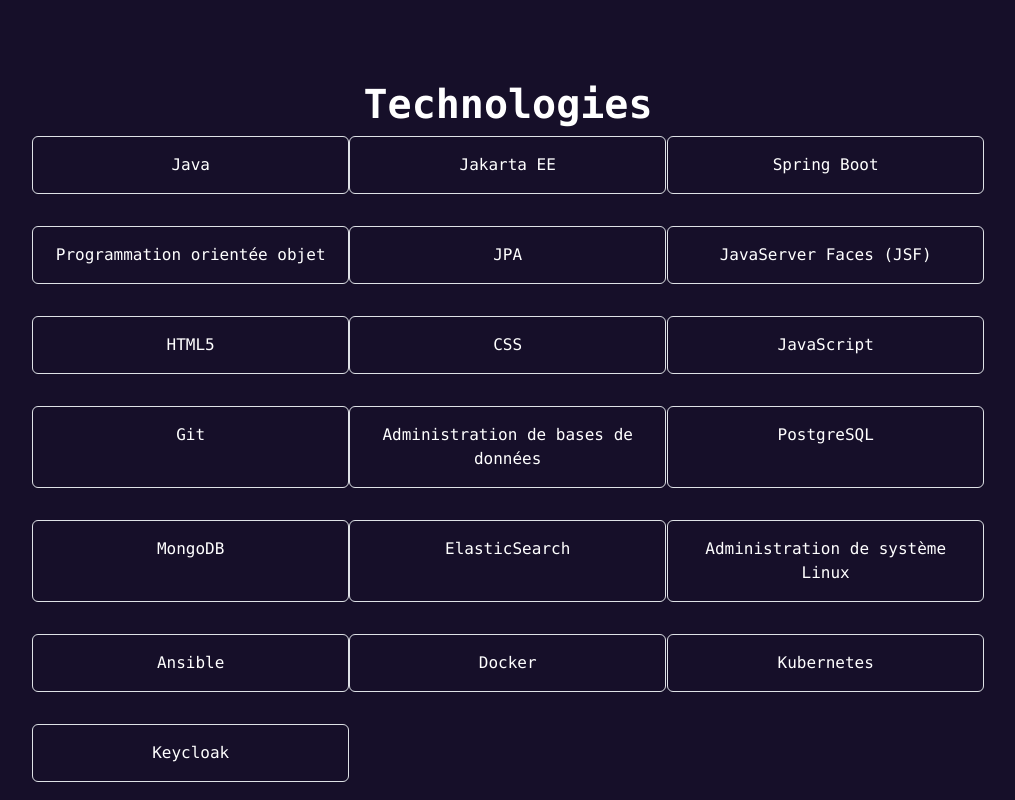
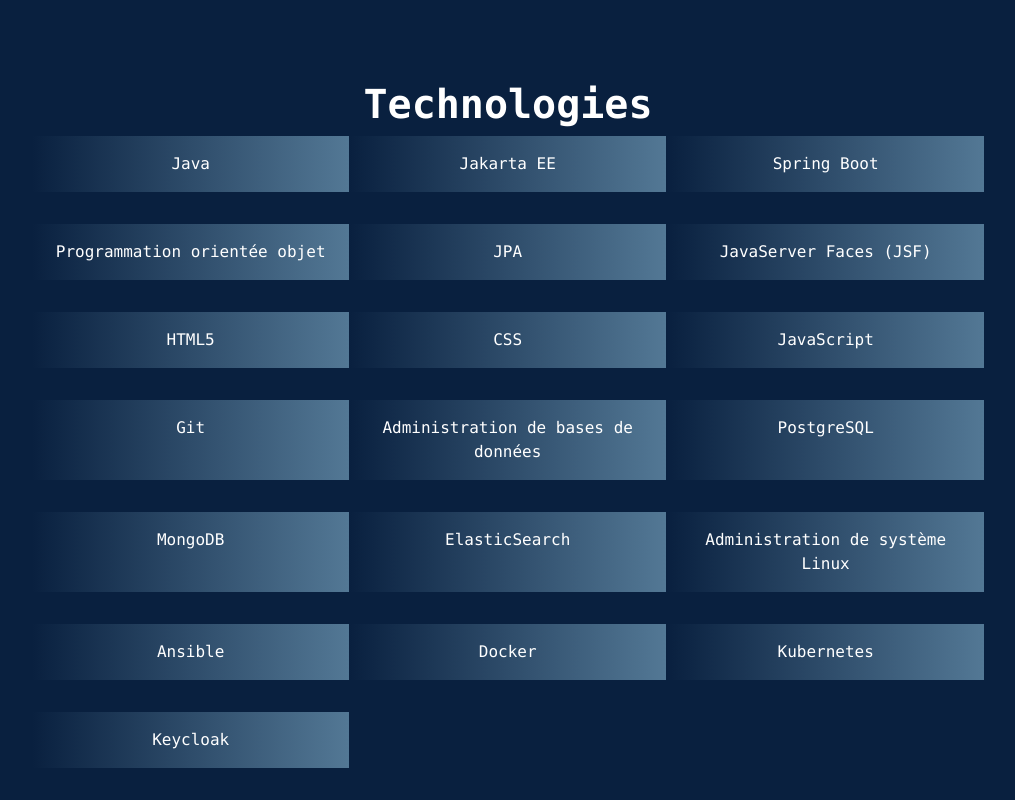
Before and after one commit to sheldonGordon/CV-SPA, a website built with Parcel: page index.html in a window 1280 px wide. Shown: the part 880-1680 px from the top of the page, without its empty margins (132-1147 px from the left). Built offline with nearby package versions, Linux system fonts and the light colour scheme.

Commit message:
Choix des couleurs

```diff
--- a/index.html
+++ b/index.html
@@ -25,25 +25,25 @@
         <h1 data-aos="fade-right" data-aos-duration="2000" class="mx-auto fs-1 fw-semibold text-center">Technologies</h1>
         <div class="container">
             <div class="row g-3">
-                <p data-aos="zoom-in" data-aos-duration="3000" class="col-6 col-lg-4 border rounded p-3 text-center">Java</p>
-                <p data-aos="zoom-in" data-aos-duration="3000" class="col-6 col-lg-4 border rounded p-3 text-center">Jakarta EE</p>
-                <p data-aos="zoom-in" data-aos-duration="3000" class="col-6 col-lg-4 border rounded p-3 text-center">Spring Boot</p>
-                <p data-aos="zoom-in" data-aos-duration="3000" class="col-6 col-lg-4 border rounded p-3 text-center">Programmation orientée objet</p>
-                <p data-aos="zoom-in" data-aos-duration="3000" class="col-6 col-lg-4 border rounded p-3 text-center">JPA</p>
-                <p data-aos="zoom-in" data-aos-duration="3000" class="col-6 col-lg-4 border rounded p-3 text-center">JavaServer Faces (JSF)</p>
-                <p data-aos="zoom-in" data-aos-duration="3000" class="col-6 col-lg-4 border rounded p-3 text-center">HTML5</p>
-                <p data-aos="zoom-in" data-aos-duration="3000" class="col-6 col-lg-4 border rounded p-3 text-center">CSS</p>
-                <p data-aos="zoom-in" data-aos-duration="3000" class="col-6 col-lg-4 border rounded p-3 text-center">JavaScript</p>
-                <p data-aos="zoom-in" data-aos-duration="3000" class="col-6 col-lg-4 border rounded p-3 text-center">Git</p>
-                <p data-aos="zoom-in" data-aos-duration="3000" class="col-6 col-lg-4 border rounded p-3 text-center">Administration de bases de données</p>
-                <p data-aos="zoom-in" data-aos-duration="3000" class="col-6 col-lg-4 border rounded p-3 text-center">PostgreSQL</p>
-                <p data-aos="zoom-in" data-aos-duration="3000" class="col-6 col-lg-4 border rounded p-3 text-center">MongoDB</p>
-                <p data-aos="zoom-in" data-aos-duration="3000" class="col-6 col-lg-4 border rounded p-3 text-center">ElasticSearch</p>
-                <p data-aos="zoom-in" data-aos-duration="3000" class="col-6 col-lg-4 border rounded p-3 text-center">Administration de système Linux</p>
-                <p data-aos="zoom-in" data-aos-duration="3000" class="col-6 col-lg-4 border rounded p-3 text-center">Ansible</p>
-                <p data-aos="zoom-in" data-aos-duration="3000" class="col-6 col-lg-4 border rounded p-3 text-center">Docker</p>
-                <p data-aos="zoom-in" data-aos-duration="3000" class="col-6 col-lg-4 border rounded p-3 text-center">Kubernetes</p>
-                <p data-aos="zoom-in" data-aos-duration="3000" class="col-6 col-lg-4 border rounded p-3 text-center">Keycloak</p>
+                <p data-aos="zoom-in" data-aos-duration="3000" class="col-6 col-lg-4 p-3 text-center list-element">Java</p>
+                <p data-aos="zoom-in" data-aos-duration="3000" class="col-6 col-lg-4 p-3 text-center list-element">Jakarta EE</p>
+                <p data-aos="zoom-in" data-aos-duration="3000" class="col-6 col-lg-4 p-3 text-center list-element">Spring Boot</p>
+                <p data-aos="zoom-in" data-aos-duration="3000" class="col-6 col-lg-4 p-3 text-center list-element">Programmation orientée objet</p>
+                <p data-aos="zoom-in" data-aos-duration="3000" class="col-6 col-lg-4 p-3 text-center list-element">JPA</p>
+                <p data-aos="zoom-in" data-aos-duration="3000" class="col-6 col-lg-4 p-3 text-center list-element">JavaServer Faces (JSF)</p>
+                <p data-aos="zoom-in" data-aos-duration="3000" class="col-6 col-lg-4 p-3 text-center list-element">HTML5</p>
+                <p data-aos="zoom-in" data-aos-duration="3000" class="col-6 col-lg-4 p-3 text-center list-element">CSS</p>
+                <p data-aos="zoom-in" data-aos-duration="3000" class="col-6 col-lg-4 p-3 text-center list-element">JavaScript</p>
+                <p data-aos="zoom-in" data-aos-duration="3000" class="col-6 col-lg-4 p-3 text-center list-element">Git</p>
+                <p data-aos="zoom-in" data-aos-duration="3000" class="col-6 col-lg-4 p-3 text-center list-element">Administration de bases de données</p>
+                <p data-aos="zoom-in" data-aos-duration="3000" class="col-6 col-lg-4 p-3 text-center list-element">PostgreSQL</p>
+                <p data-aos="zoom-in" data-aos-duration="3000" class="col-6 col-lg-4 p-3 text-center list-element">MongoDB</p>
+                <p data-aos="zoom-in" data-aos-duration="3000" class="col-6 col-lg-4 p-3 text-center list-element">ElasticSearch</p>
+                <p data-aos="zoom-in" data-aos-duration="3000" class="col-6 col-lg-4 p-3 text-center list-element">Administration de système Linux</p>
+                <p data-aos="zoom-in" data-aos-duration="3000" class="col-6 col-lg-4 p-3 text-center list-element">Ansible</p>
+                <p data-aos="zoom-in" data-aos-duration="3000" class="col-6 col-lg-4 p-3 text-center list-element">Docker</p>
+                <p data-aos="zoom-in" data-aos-duration="3000" class="col-6 col-lg-4 p-3 text-center list-element">Kubernetes</p>
+                <p data-aos="zoom-in" data-aos-duration="3000" class="col-6 col-lg-4 p-3 text-center list-element">Keycloak</p>
             </div>
         </div>
     </section>
@@ -171,13 +171,13 @@
         <h1 data-aos="fade-left" data-aos-duration="2000" class="mx-auto fs-1 fw-semibold text-center">Loisirs</h1>
         <div class="container">
             <div class="row g-3">
-                <p data-aos="zoom-in" data-aos-duration="3000" class="col-6 col-lg-4 border rounded p-3 text-center">Informatique</p>
-                <p data-aos="zoom-in" data-aos-duration="3000" class="col-6 col-lg-4 border rounded p-3 text-center">Electronique</p>
-                <p data-aos="zoom-in" data-aos-duration="3000" class="col-6 col-lg-4 border rounded p-3 text-center">Jeux vidéos</p>
-                <p data-aos="zoom-in" data-aos-duration="3000" class="col-6 col-lg-4 border rounded p-3 text-center">Impression 3D</p>
-                <p data-aos="zoom-in" data-aos-duration="3000" class="col-6 col-lg-4 border rounded p-3 text-center">Bricolage</p>
-                <p data-aos="zoom-in" data-aos-duration="3000" class="col-6 col-lg-4 border rounded p-3 text-center">Course à pied</p>
-                <p data-aos="zoom-in" data-aos-duration="3000" class="col-6 col-lg-4 border rounded p-3 text-center">Randonées</p>
+                <p data-aos="zoom-in" data-aos-duration="3000" class="col-6 col-lg-4 p-3 text-center list-element">Informatique</p>
+                <p data-aos="zoom-in" data-aos-duration="3000" class="col-6 col-lg-4 p-3 text-center list-element">Electronique</p>
+                <p data-aos="zoom-in" data-aos-duration="3000" class="col-6 col-lg-4 p-3 text-center list-element">Jeux vidéos</p>
+                <p data-aos="zoom-in" data-aos-duration="3000" class="col-6 col-lg-4 p-3 text-center list-element">Impression 3D</p>
+                <p data-aos="zoom-in" data-aos-duration="3000" class="col-6 col-lg-4 p-3 text-center list-element">Bricolage</p>
+                <p data-aos="zoom-in" data-aos-duration="3000" class="col-6 col-lg-4 p-3 text-center list-element">Course à pied</p>
+                <p data-aos="zoom-in" data-aos-duration="3000" class="col-6 col-lg-4 p-3 text-center list-element">Randonées</p>
             </div>
         </div>
     </section>
--- a/src/styles.scss
+++ b/src/styles.scss
@@ -1,5 +1,5 @@
 body {
-  background-color: #160F29;
+  background-color: #09203f;
   color: white;
 }
 section:first-of-type {
@@ -22,9 +22,14 @@
 }
 
 .card{
-  background-color: #160F29;
+  background-image: linear-gradient(to right, #09203f 0%, #537895 100%);
+  border: none;
 }
 
 .icon-custom{
   max-height: 150px;
 }
+
+.list-element{
+  background-image: linear-gradient(to right, #09203f 0%, #537895 100%);
+}
```
